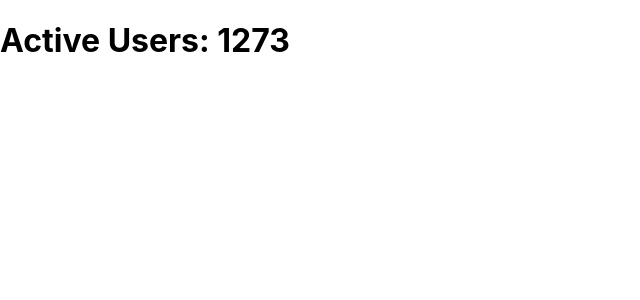
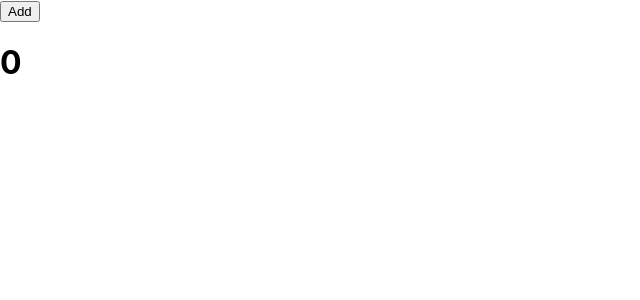
Before and after one commit to shaafiiull/My_React_Journey_With_FreeCodeCamp, a React (Create React App) app: page / in a window 1280 px wide. Shown: the top 300 px of the page, without its empty margins (0-640 px from the left). Built offline with nearby package versions, Linux system fonts and the light colour scheme.

Commit message:
The Controller compoent changes its state and send to child OnlyEvens component but i used the lifecycle method shouldComponentUpdate, so that only the even props are updated

```diff
--- a/src/App.js
+++ b/src/App.js
@@ -1,5 +1,6 @@
 import Calender from "./components/Calender";
 import MyForm from "./components/ControlledForm";
+import Controller from "./components/Controller";
 import Counter from "./components/Counter";
 import FirstCLassComponent from "./components/FirstCLassComponent";
 import HelloJSX from "./components/HelloJSX";
@@ -23,7 +24,8 @@
       {/* <Toggle></Toggle> */}
       {/* <Counter></Counter> */}
       {/* <MyForm></MyForm> */}
-      <LifeCycleComponent></LifeCycleComponent>
+      {/* <LifeCycleComponent></LifeCycleComponent> */}
+      <Controller></Controller>
     </div>
   );
 }
--- /dev/null
+++ b/src/components/Controller.js
@@ -0,0 +1,26 @@
+import React from "react";
+import OnlyEvens from "./OnlyEvens";
+
+class Controller extends React.Component {
+  constructor(props) {
+    super(props);
+    this.state = {
+      value: 0,
+    };
+    this.addValue = this.addValue.bind(this);
+  }
+  addValue() {
+    this.setState((state) => ({
+      value: state.value + 1,
+    }));
+  }
+  render() {
+    return (
+      <div>
+        <button onClick={this.addValue}>Add</button>
+        <OnlyEvens value={this.state.value} />
+      </div>
+    );
+  }
+}
+export default Controller;
--- /dev/null
+++ b/src/components/OnlyEvens.js
@@ -0,0 +1,24 @@
+import React from "react";
+class OnlyEvens extends React.Component {
+  constructor(props) {
+    super(props);
+  }
+  shouldComponentUpdate(nextProps, nextState) {
+    console.log("Should I update?");
+    // Change code below this line
+    if (nextProps.value % 2 === 0) {
+      return true;
+    } else {
+      return false;
+    }
+    // Change code above this line
+  }
+  componentDidUpdate() {
+    console.log("Component re-rendered.");
+  }
+  render() {
+    return <h1>{this.props.value}</h1>;
+  }
+}
+
+export default OnlyEvens;
```
